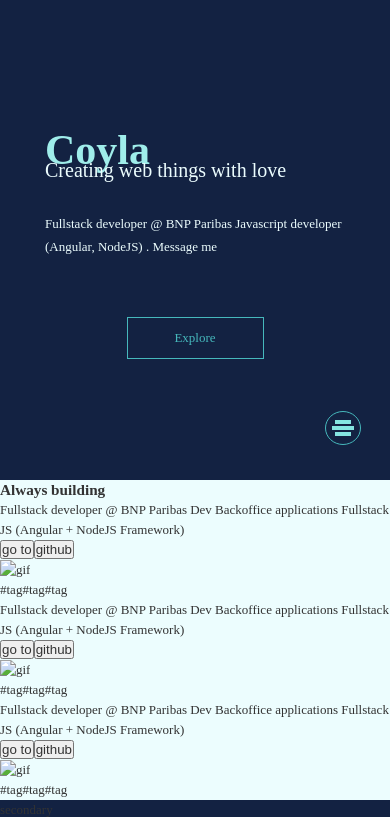
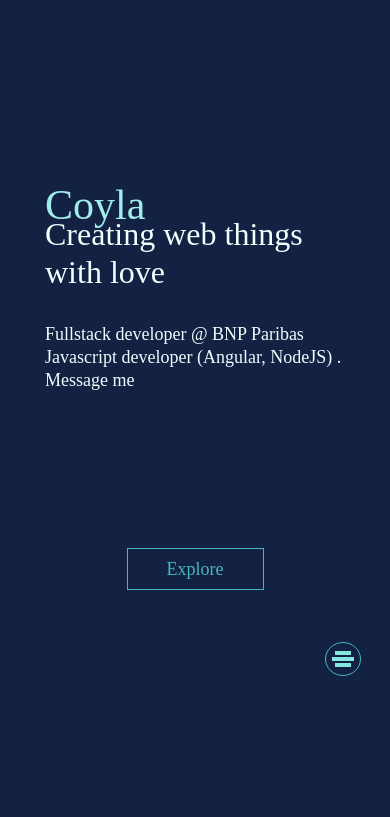
Before and after one commit to blade-sensei/portfolio, a Gatsby site: page / in a window 390 px wide. Shown: the top 817 px of the page. Built offline with nearby package versions, Linux system fonts and the light colour scheme; Gatsby itself is replaced by a stand-in of ours.

Commit message:
change margin for mobile resolution

```diff
--- a/src/pages/index.css
+++ b/src/pages/index.css
@@ -19,9 +19,20 @@ body {
 * {
   margin: 0;
   padding: 0;
-  color: #333
+  color: #333;
+  font-weight: 100;
+  font-size: 18px;
 }
 
 .btn {
   cursor: pointer;
 }
+
+h3 {
+  font-family: Futura-Medium;
+  font-size: 36px;
+  color: #132242;
+  letter-spacing: 0;
+  text-align: center;
+  line-height: 38px;
+}
--- a/src/pages/sections/hero.css
+++ b/src/pages/sections/hero.css
@@ -2,6 +2,7 @@
   display: flex;
   flex-direction: column;
   margin-bottom: 29px;
+  height: 100vh;
 }
 
 .modal {
@@ -23,7 +24,7 @@
 
 .hero-title {
   padding: 0 45px;
-margin-top: 140px;
+margin-top: 50%;
 font-family: Futura-Bold;
 font-size: 42px;
 color: #9FEDEA;
@@ -33,16 +34,15 @@ letter-spacing: 0;
 .hero-subtitle {
   padding: 0 45px;
   font-family: Futura-Bold;
-font-size: 20px;
-color: #ECFDFE;
-letter-spacing: 0;
-text-align: justify;
+  font-size: 32px;
+  color: #F2FDFE;
+  letter-spacing: 0;
+  line-height: 38px;
 }
 
 .hero-details {
   padding: 0 45px;
   font-family: HiraginoSans-W2;
-font-size: 13px;
 color: #ECFDFE;
 letter-spacing: 0;
 line-height: 23px;
@@ -55,13 +55,14 @@ margin-top: 32px;
   height: 42px;
   background-color: transparent;
   font-family: HiraginoSans-W3;
-font-size: 13px;
 color: #46B8BC;
 letter-spacing: 0;
 text-align: center;
-margin-top: 59px;
+margin-top: 40%;
 align-self: center;
 }
+
+
 
 .explore:hover {
   border: 1px solid black;
--- a/src/pages/sections/projects-main.css
+++ b/src/pages/sections/projects-main.css
@@ -1,3 +1,4 @@
 .ProjectsMain {
   background-color: #ECFDFE;
+  padding-top: 5px;
 }
```
